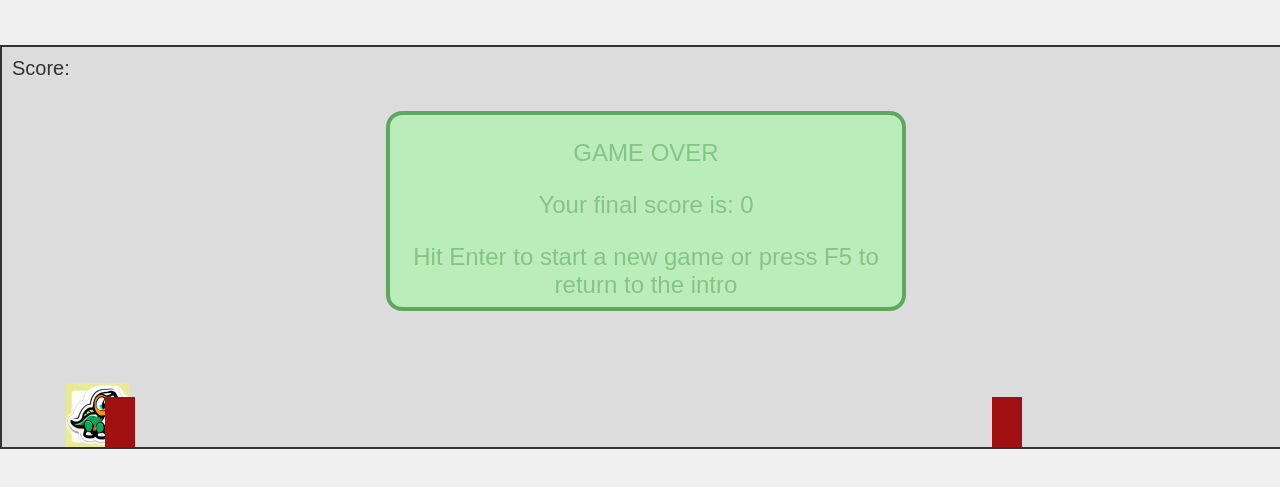
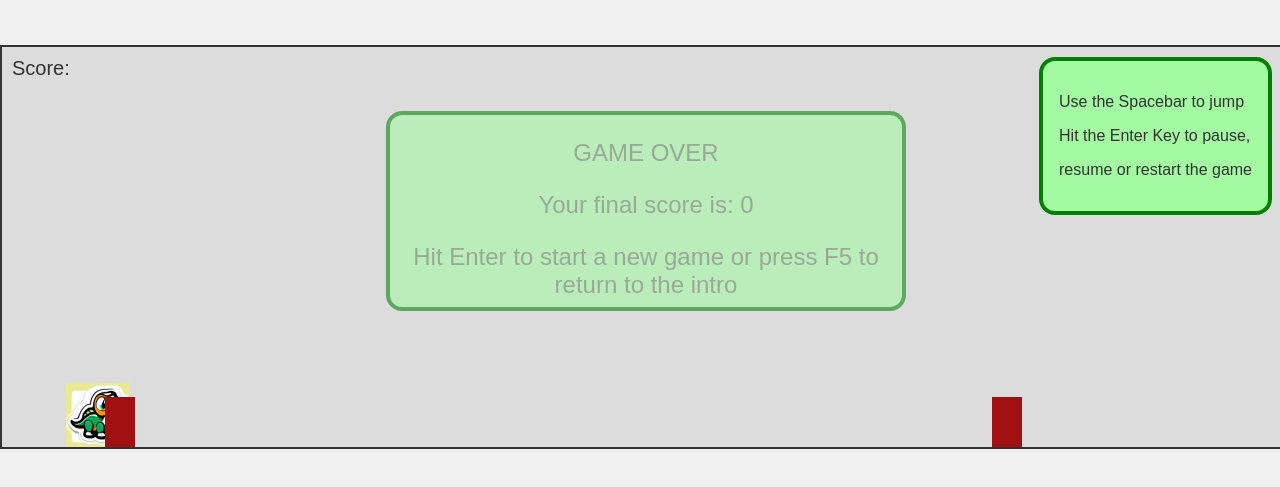
Before and after one commit to Mu3ammed-ibrahim/Jumping-man, a plain HTML site: page index.html in a window 1280 px wide. Shown: the part 155-642 px from the top of the page. Drawn offline with Linux system fonts and the light colour scheme.

Commit message:
adds a controls legend box to the main display

```diff
--- a/css/base.css
+++ b/css/base.css
@@ -110,7 +110,7 @@ header h1 p{
   border: 4px solid green;
   border-radius: 1rem;
   background-color: rgb(163, 250, 163);
-  color: green;
+  color: #333;
   opacity: 0;
   transition: all 1s ease-out;
 }
@@ -165,3 +165,15 @@ header h1 p{
   font-size: 20px;
   color: #333;
 }
+
+#controls-legend{
+  position: absolute;
+  top: 10px;
+  right: 10px;
+  font-size:16px;
+  padding: 1rem;
+  color: #333;
+  border: 4px solid green;
+  border-radius: 1rem;
+  background-color: rgb(163, 250, 163);
+}
--- a/index.html
+++ b/index.html
@@ -21,6 +21,11 @@
         </section>
         <section class="game-container">
             <div id="score">Score: </div>
+            <div id="controls-legend">
+                <p>Use the Spacebar to jump</p>
+                <p>Hit the Enter Key to pause,</p>
+                <p>resume or restart the game </p>
+            </div>
             <div class="final-score-container">
                 <p class="game-over-text">GAME OVER</p>
                 <p class="final-score game-over-text"> <!-- This is filled in dynamically by the script --> </p>
```
